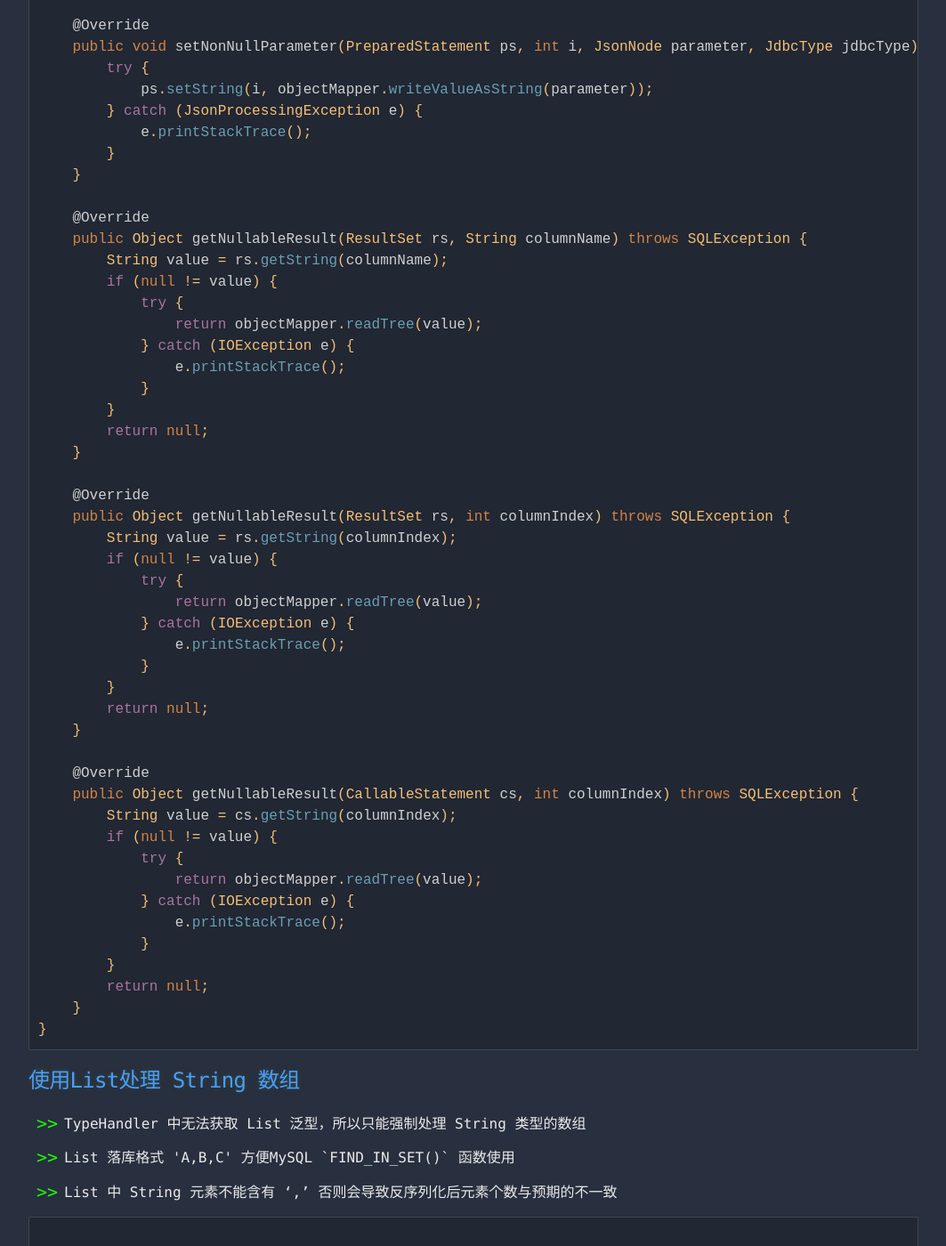
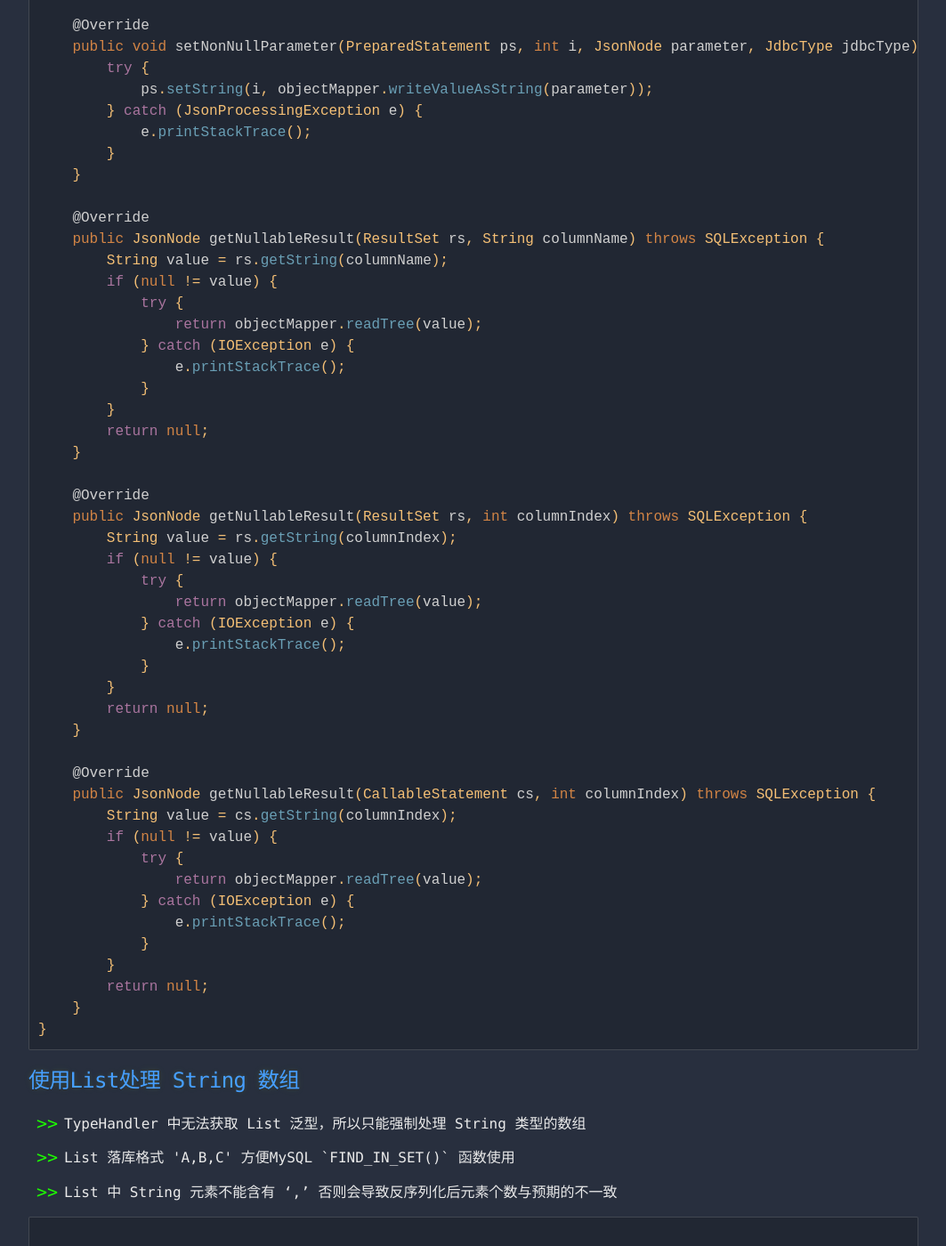
Before and after one commit to Ikki-Dai/blogs, a Jekyll site: the page built from _posts/2019-09-25-MyBatis自定义TypeHandler.md, in a window 1280 px wide and 1400 px high, scrolled down 3611 px. Shown: the whole window at 89% size, without its empty margins (108-1171 px from the left). Built offline with Jekyll 4.4.1, drawn with Linux system fonts in a browser that asks for light colours.

Commit message:
fix code issue

```diff
--- a/_posts/2019-09-25-MyBatis自定义TypeHandler.md
+++ b/_posts/2019-09-25-MyBatis自定义TypeHandler.md
@@ -160,7 +160,7 @@ public class JsonTypeHandler extends BaseTypeHandler<JsonNode> {
     }
 
     @Override
-    public Object getNullableResult(ResultSet rs, String columnName) throws SQLException {
+    public JsonNode getNullableResult(ResultSet rs, String columnName) throws SQLException {
         String value = rs.getString(columnName);
         if (null != value) {
             try {
@@ -173,7 +173,7 @@ public class JsonTypeHandler extends BaseTypeHandler<JsonNode> {
     }
 
     @Override
-    public Object getNullableResult(ResultSet rs, int columnIndex) throws SQLException {
+    public JsonNode getNullableResult(ResultSet rs, int columnIndex) throws SQLException {
         String value = rs.getString(columnIndex);
         if (null != value) {
             try {
@@ -186,7 +186,7 @@ public class JsonTypeHandler extends BaseTypeHandler<JsonNode> {
     }
 
     @Override
-    public Object getNullableResult(CallableStatement cs, int columnIndex) throws SQLException {
+    public JsonNode getNullableResult(CallableStatement cs, int columnIndex) throws SQLException {
         String value = cs.getString(columnIndex);
         if (null != value) {
             try {
```
